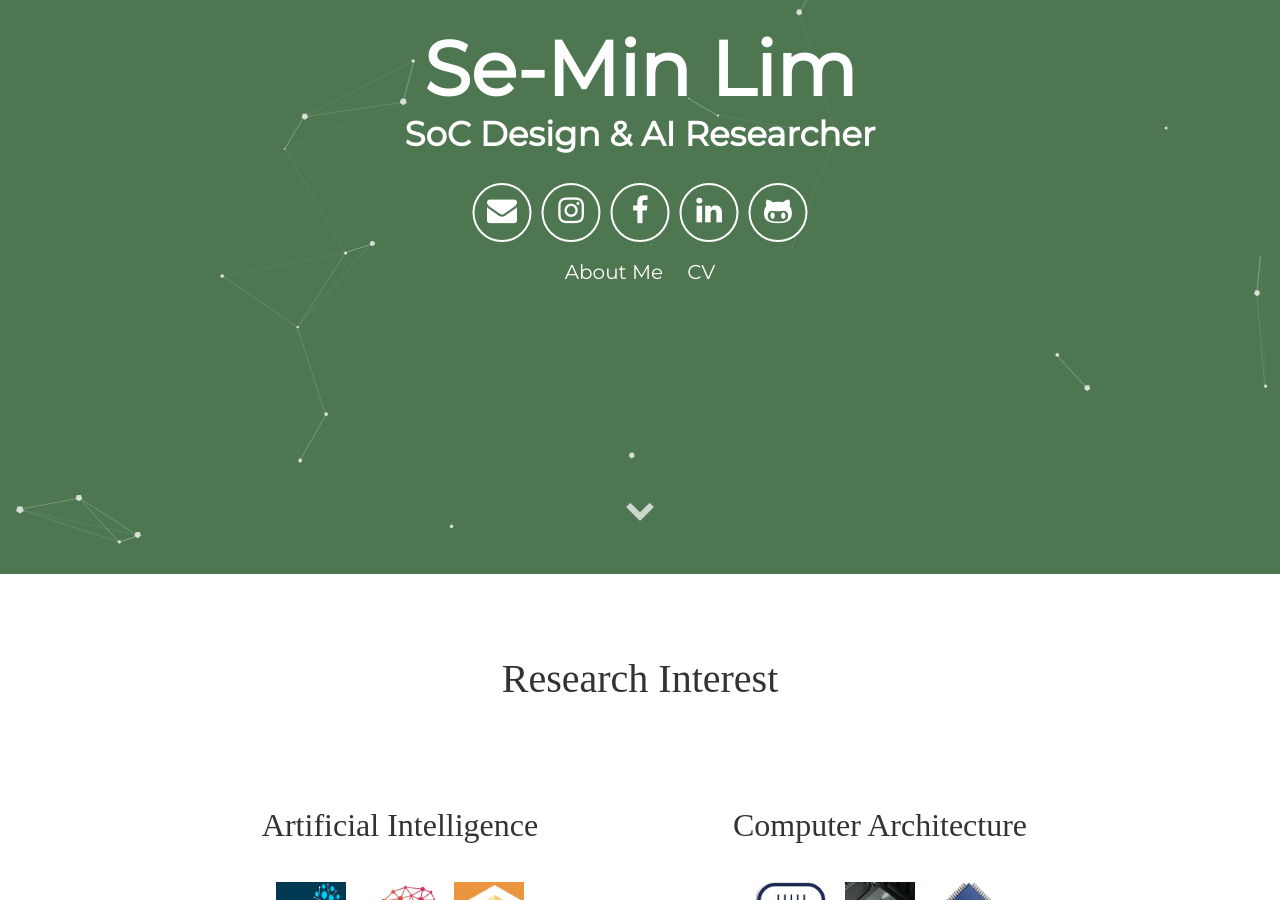
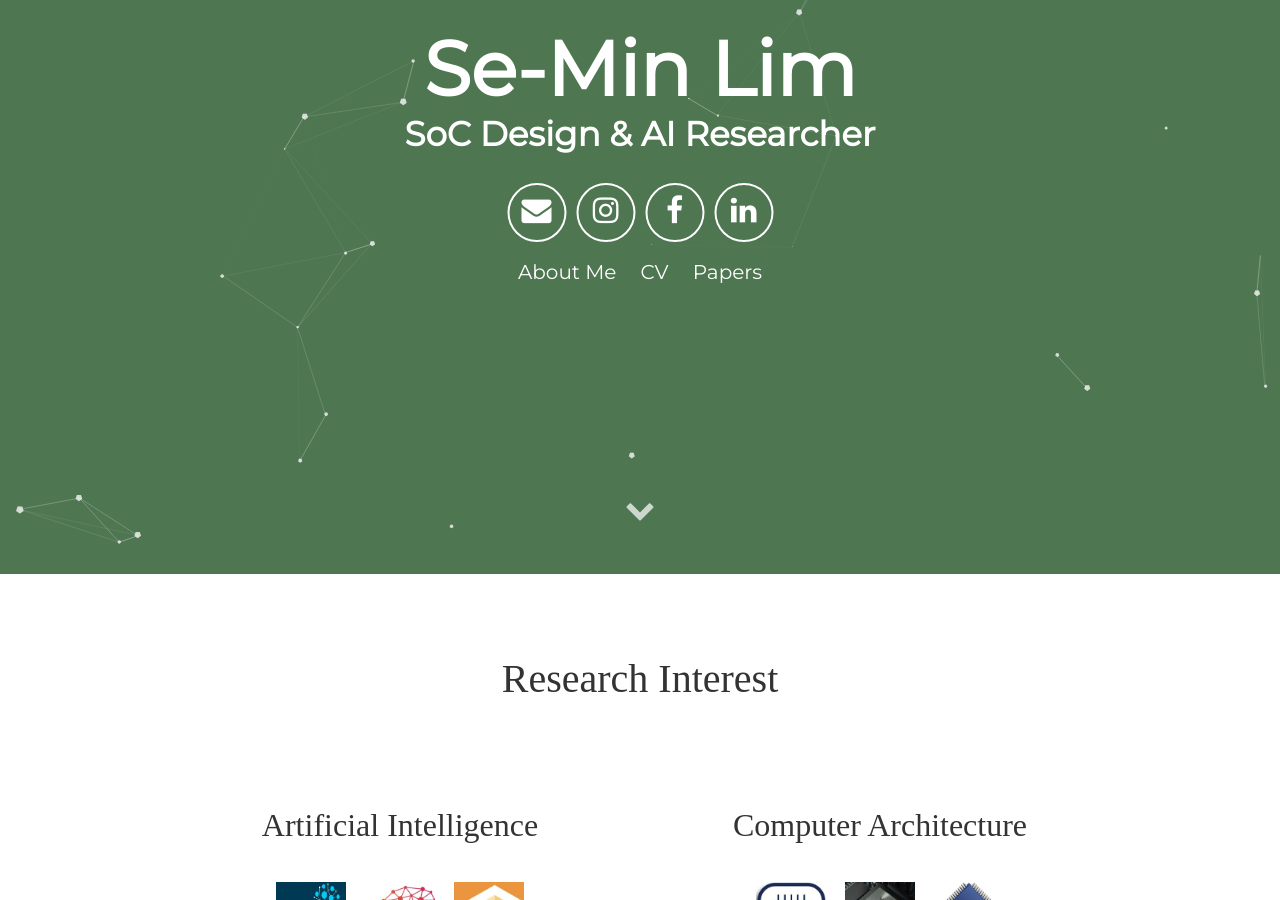
Before and after one commit to SeMinLim/SeMinLim.github.io, a Jekyll site: the page built from index.html, in a window 1280 px wide and 900 px high, scrolled down 326 px. Built offline with Jekyll 4.4.1, drawn with Linux system fonts in a browser that asks for light colours; some web fonts are replaced.

Commit message:
Update header.html

```diff
--- a/_includes/header.html
+++ b/_includes/header.html
@@ -9,11 +9,12 @@
         <a aria-label="My Instagram" target="_blank" href="https://www.instagram.com/im_se_min"><i class="icon fa fa-instagram" aria-hidden="true"></i></a>
         <a aria-label="My Facebook" target="_blank" href="https://www.facebook.com/SeMinLim0819"><i class="icon fa fa-facebook" aria-hidden="true"></i></a>
         <a aria-label="My LinkedIn" target="_blank" href="https://www.linkedin.com/in/SeMinLim"><i class="icon fa fa-linkedin" aria-hidden="true"></i></a>
-        <a aria-label="My Github" target="_blank" href="https://github.com/SeMinLim"><i class="icon fa fa-github-alt" aria-hidden="true"></i></a>
+        <!-- <a aria-label="My Github" target="_blank" href="https://github.com/SeMinLim"><i class="icon fa fa-github-alt" aria-hidden="true"></i></a> -->
       </div>
       <div class="header-links">
         <a class="link" href="#about" data-scroll>About Me</a>
         <a class="link" href="#cv" data-scroll>CV</a>
+        <a class="link" href="#papers" data-scroll>Papers</a>
       </div>
   </div>
   <a class="down" href="#about" data-scroll><i class="icon fa fa-chevron-down" aria-hidden="true"></i></a>
```
